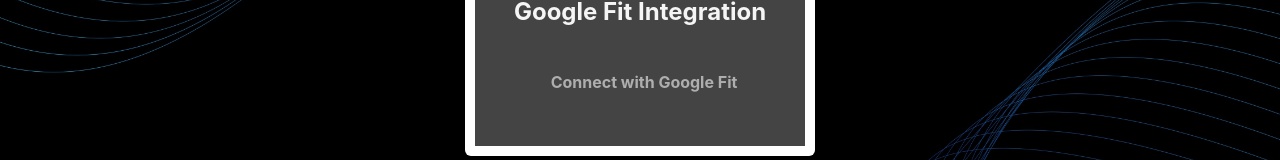
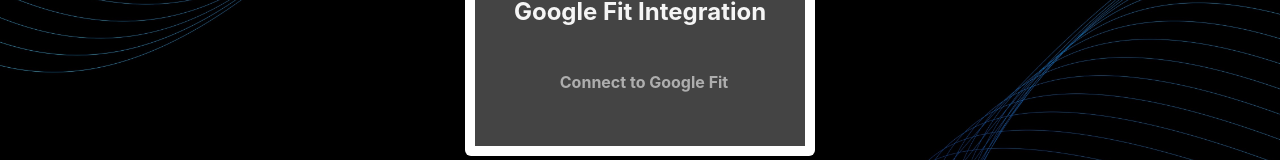
Before and after one commit to HarshithPaladi/GetFit, a React (Vite) app: page /gfit in a window 1280 px wide. Shown: the part 396-556 px from the top of the page. Built offline with nearby package versions, Linux system fonts and the light colour scheme; no server answers.

Commit message:
[Fix] condition based GFit Integration

```diff
--- a/src/pages/GFit.jsx
+++ b/src/pages/GFit.jsx
@@ -48,7 +48,7 @@
 			>
 				<Button
 					variant="primary"
-					label="Connect with Google Fit"
+					label= {isIntegrationComplete ? "Reconnect to Google Fit" : "Connect to Google Fit"}
 					icon="pi pi-google"
 					disabled={!authorizationUrl}
 					link
--- a/src/pages/GoogleFitCallbackHandler.jsx
+++ b/src/pages/GoogleFitCallbackHandler.jsx
@@ -66,8 +66,9 @@
 		// Close the dialog
 		setShowDialog(false);
 		// Navigate to "gfit" component page
-        let navigate = useNavigate();
-        navigate("/gfit");
+        // let navigate = useNavigate();
+        // navigate("/gfit");
+        window.location.href = "https://getfit.harshithpaladi.dev/gfit";
 	};
 
 	return (
```
